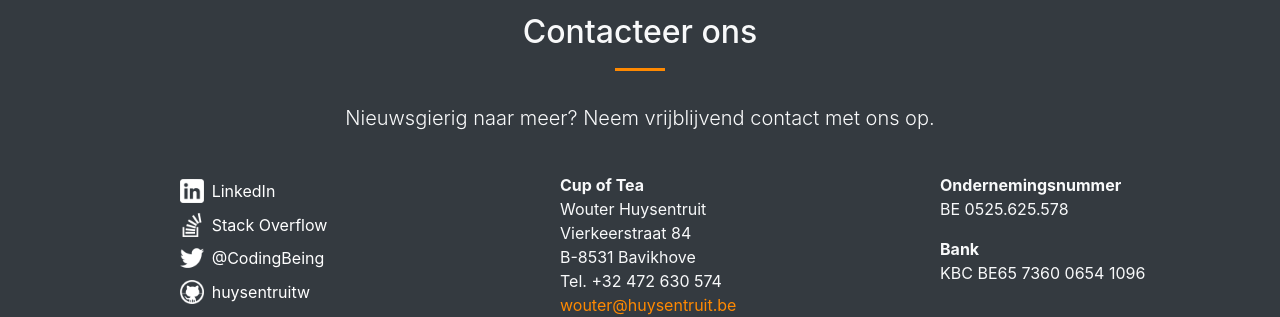
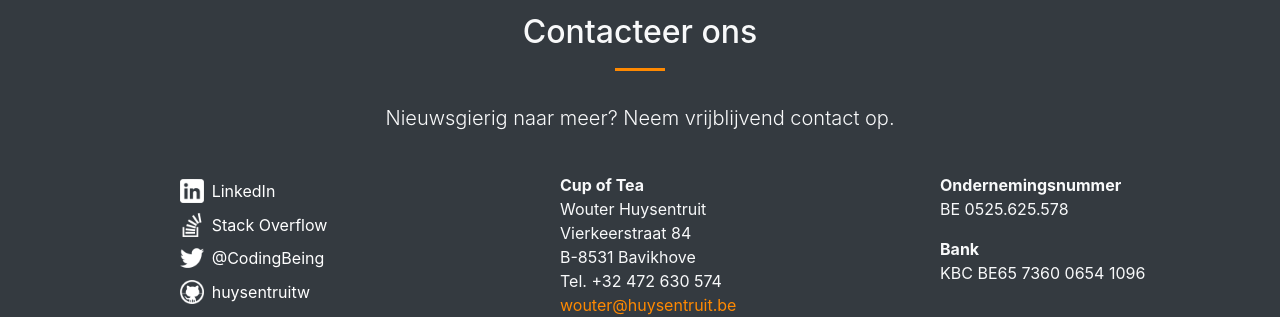
Before and after one commit to huysentruitw/cup-of-tea-website, a Jekyll site: the page built from docs/index.html, in a window 1280 px wide and 900 px high, scrolled down 2928 px. Shown: the part 434-751 px from the top of the window. Built offline with Jekyll 4.4.1, drawn with Linux system fonts in a browser that asks for light colours.

Commit message:
Update contact us lead

```diff
--- a/docs/index.html
+++ b/docs/index.html
@@ -182,7 +182,7 @@ open-source-projects:
       <div class="col-lg-8 offset-lg-2 text-center">
         <h2>Contacteer ons</h2>
         <hr>
-        <p class="lead">Nieuwsgierig naar meer? Neem vrijblijvend contact met ons op.</p>
+        <p class="lead">Nieuwsgierig naar meer? Neem vrijblijvend contact op.</p>
       </div>
     </div>
     <div class="row">
```
